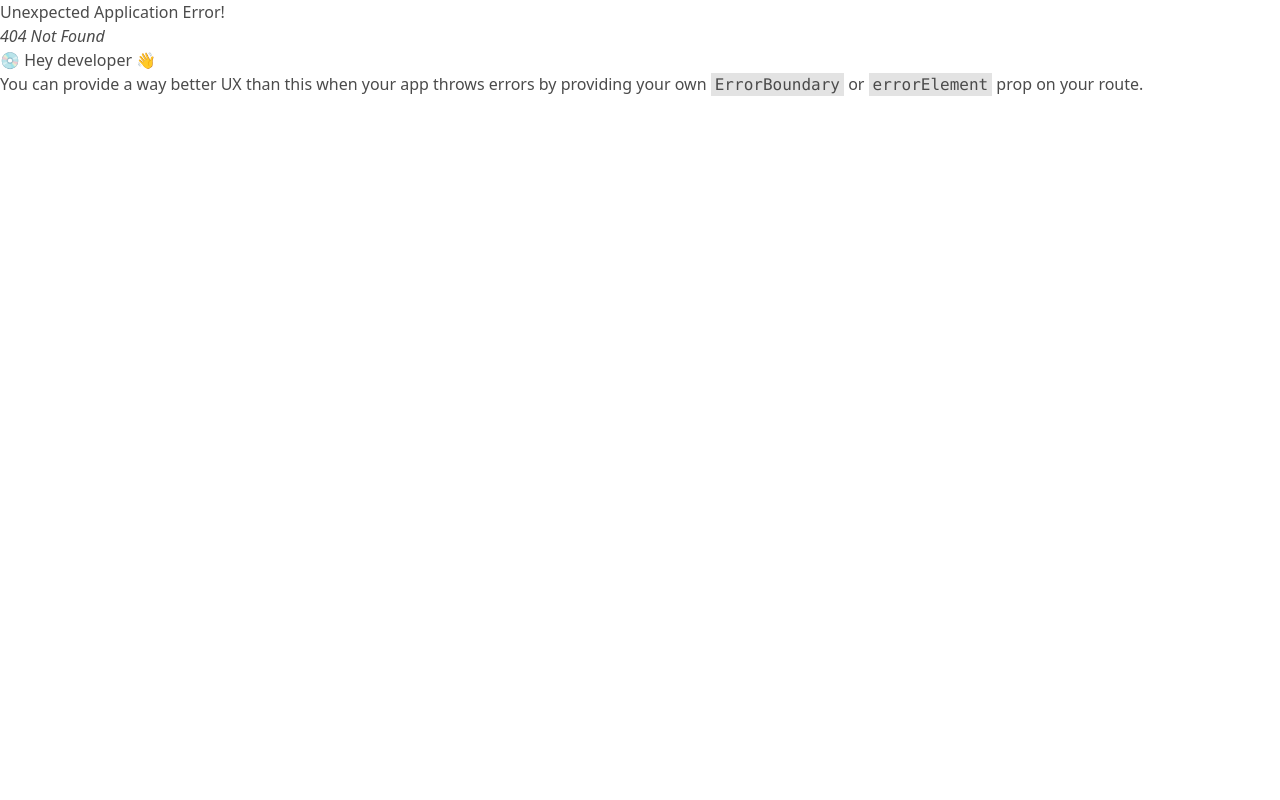
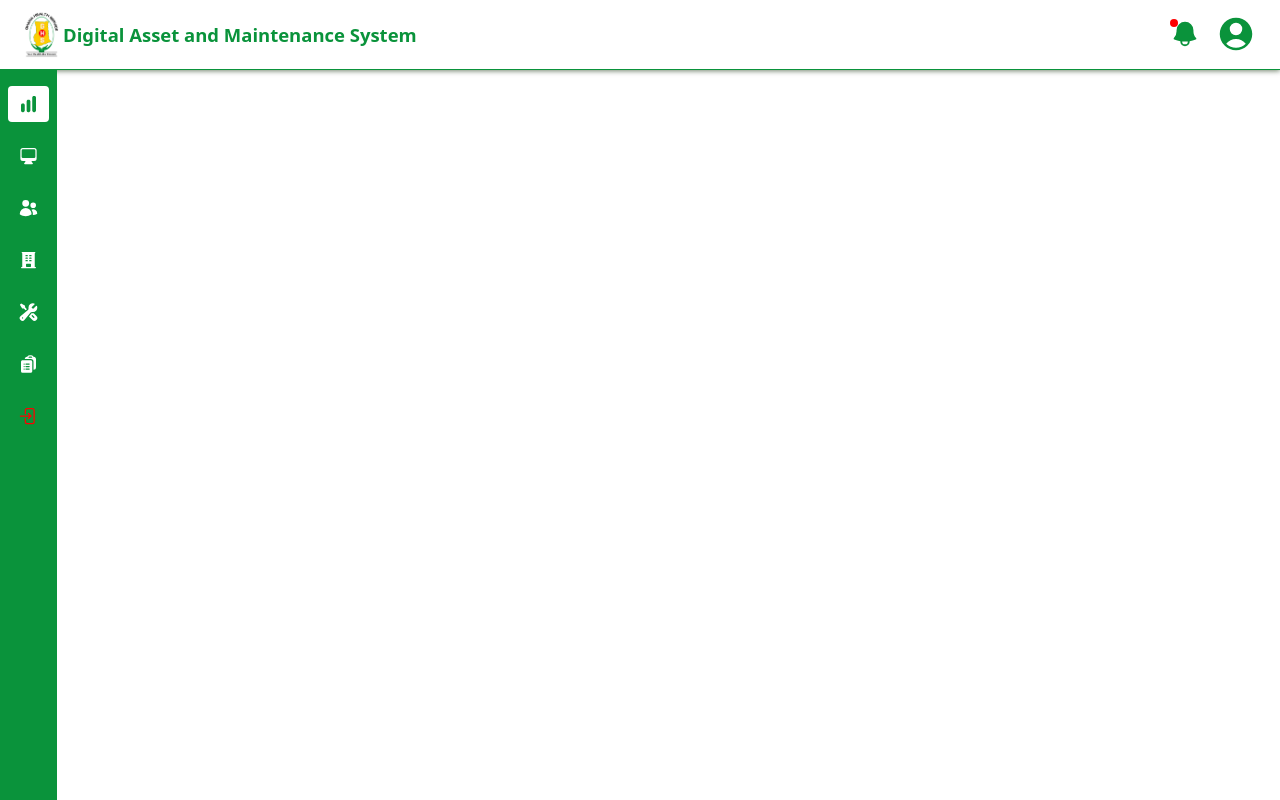
Before and after one commit to Hsarkwah/Frontend-Digital-asset-and-Maintenance-Systems-DAMS, a React (Create React App) app in the folder digital_asset_maintenance_system/: page / in a window 1280 px wide. Before the commit this address had no page. Built offline with nearby package versions, Linux system fonts and the light colour scheme.

Commit message:
feat: add main layout for UI.
Added the main layout for the UI
This main layout contains a header and a side navbar component.
Also the main layout contains an outlet where other pages of the
main layout will be rendered.

```diff
--- a/digital_asset_maintenance_system/src/assets/css/Header.css
+++ b/digital_asset_maintenance_system/src/assets/css/Header.css
@@ -1,9 +1,111 @@
-/* header {
+header {
     width: 100%;
+    height: 70px;
     border-bottom: 1px solid var(--Green);
     box-shadow: 0 1px 5px var(--GreenOverlay);
+    position: fixed;
+    top: 0;
+    left: 0;
+    z-index: 50;
+}
+
+header .container {
+    display: flex;
+    justify-content: space-between;
+    padding-block: 0.3rem;
+}
+
+header .title {
+    display: flex;
+    align-items: center;
+
+}
+
+header .title figure {
+    width: 35px;
+    margin-inline-end: 0.25rem;
+}
+
+header h1 {
+    color: var(--Green);
+    font-weight: 700;
+    font-size: 1.155rem;
 }
 
 .notification-user {
     display: flex;
-} */
+    align-items: center;
+    gap: 1rem;
+}
+
+.notification-icon,
+.user-icon {
+    color: var(--Green);
+    cursor: pointer;
+}
+
+.notification-icon-container {
+    position: relative;
+}
+
+.notification-icon-container::before {
+    display: block;
+    content: '';
+    position: absolute;
+    top: 0px;
+    left: 0px;
+    width: 0.5rem;
+    height: 0.5rem;
+    border-radius: 50%;
+    background-color: var(--Red);
+}
+
+.notification-icon-container:hover .notifications {
+    display: block;
+}
+
+.notifications {
+    color: var(--GrayBlack);
+    display: none;
+    width: 400px;
+    max-height: 500px;
+    overflow-y: scroll;
+    position: absolute;
+    right: 0;
+    top: 100%;
+    background-color: var(--FadedWhite);
+    z-index: 100;
+    padding-block: 1rem;
+    padding-inline: 1.5rem;
+    border-radius: 0.5rem;
+    box-shadow: 0 1px 5px var(--GreenOverlay);
+}
+
+.notifications h3 {
+    font-weight: 700;
+    font-size: 1.0555rem;
+    border-block-end: 1px solid var(--Disable);
+    padding-block-end: 0.25rem;
+    margin-block-end: 1rem;
+}
+
+.notification {
+    display: flex;
+    column-gap: 1rem;
+}
+
+.notification-body {
+    border: 1px solid var(--Disable);
+    padding: 0.5rem;
+    border-radius: 0.25rem;
+}
+
+.notification-title h5 {
+    font-weight: 500;
+    font-size: 1rem;
+}
+
+.env-open,
+.env-close {
+    cursor: pointer;
+}
--- /dev/null
+++ b/digital_asset_maintenance_system/src/assets/css/SideNavbar.css
@@ -0,0 +1,71 @@
+nav {
+    position: fixed;
+    top: 70px;
+    height: 100vh;
+    background-color: var(--Green);
+    padding: 1rem 0.5rem;
+    z-index: 50;
+}
+
+.nav-list-item {
+    margin-bottom: 1rem;
+    padding: 0.5rem;
+    border-radius: 0.25rem;
+    cursor: pointer;
+    display: flex;
+    column-gap: 1rem;
+    align-items: center;
+    justify-content: flex-start;
+    transition: all 0.2s ease-in-out;
+}
+
+.nav-list-item a {
+    display: inline;
+    width: 25px
+}
+
+.active {
+    background-color: var(--White);
+}
+
+.active .nav-icon,
+.active .nav-list-item-description {
+    color: var(--Green);
+}
+
+.nav-list-item-description {
+    color: var(--White);
+    display: none;
+    text-align: start;
+}
+
+nav:hover .nav-list-item-description {
+    display: block;
+}
+
+.nav-list-item:hover .nav-list-item-description {
+    color: var(--Green);
+}
+
+.nav-list-item:hover {
+    background-color: var(--White);
+}
+
+.nav-list-item:hover .nav-icon {
+    color: var(--Green);
+}
+
+.nav-icon {
+    color: var(--White);
+    width: 25px;
+    height: 20px;
+}
+
+.nav-list-item.logout .nav-icon,
+.nav-list-item.logout .nav-list-item-description {
+    color: var(--Red);
+}
+
+.nav-list-item.logout {
+    justify-self: end;
+}
--- a/digital_asset_maintenance_system/src/components/Header.tsx
+++ b/digital_asset_maintenance_system/src/components/Header.tsx
@@ -1,32 +1,24 @@
-// import { BellIcon, UserCircleIcon } from '@heroicons/react/24/solid';
-// import '../assets/css/Header.css';
+import NotificationIcon from './NotificationIcon'
+import UserAvatar from './UserAvatar'
+import '../assets/css/Header.css'
 
+const Header = ({ logo, title }: { logo: string; title: string }) => {
+  return (
+    <header className='flex items-center'>
+      <div className='container'>
+        <div className='title'>
+          <figure className='header-logo'>
+            <img src={logo} alt='Ghana Health Service logo' />
+          </figure>
+          <h1>{title}</h1>
+        </div>
+        <div className='notification-user'>
+          <NotificationIcon />
+          <UserAvatar />
+        </div>
+      </div>
+    </header>
+  )
+}
 
-// const Header = ({ logo, title }: {logo: string, title: string}) => {
-//   return (
-//     <>
-//           <header>
-//               <div className="container">
-//                   <div className="title">
-//                   <figure className="header-logo">
-//                       <img src={ logo } alt="Ghana Health Service logo" />
-//                     </figure>
-//                   <h1>{ title }</h1>
-//               </div>
-//               <div className="notification-user">
-//                   <div className="notification">
-//                       <BellIcon />
-//                   </div>
-//                       <div className="user">
-//                           <UserCircleIcon />
-//                   </div>
-//               </div>
-//               </div>
-//         </header>
-//     </>
-//   )
-// }
-
-// export default Header
-
-export default {}
+export default Header
--- /dev/null
+++ b/digital_asset_maintenance_system/src/components/NotificationIcon.tsx
@@ -0,0 +1,13 @@
+import { BellIcon } from '@heroicons/react/24/solid'
+import Notifications from './Notifications'
+
+const NotificationIcon = () => {
+  return (
+    <div className='notification-icon-container'>
+      <BellIcon className='w-[30px] h-[30px] notification-icon' />
+      <Notifications />
+    </div>
+  )
+}
+
+export default NotificationIcon
--- /dev/null
+++ b/digital_asset_maintenance_system/src/components/Notifications.tsx
@@ -0,0 +1,66 @@
+import {
+  UserCircleIcon,
+  EnvelopeOpenIcon,
+  EnvelopeIcon
+} from '@heroicons/react/24/solid'
+import { Colors } from '../assets/colors'
+
+const Notifications = () => {
+  return (
+    <section className='notifications'>
+      <h3>Notifications</h3>
+      <div>
+        {/* Display this when there no notifications */}
+        <div className='notification no-notification'>
+          <p>There are no new notifications</p>
+        </div>
+
+        {/* Display this when there are notifications */}
+        <div className='notification'>
+          <div>
+            <UserCircleIcon
+              className='w-[50px] h-[50px] notification-icon'
+              style={{ color: Colors.Disable }}
+            />
+          </div>
+          <div className='notification-content'>
+            <div className='notification-title mb-2'>
+              <p>From: Calvin Mensah (Regional IT Manager)</p>
+              <div className='flex justify-between items-center'>
+                <h5>Maintenance</h5>
+                {/* Display this when notification is yet to be read */}
+                <EnvelopeOpenIcon
+                  className='w-[30px] h-[30px] env-open'
+                  style={{ color: Colors.FadedGreen }}
+                />
+                {/* Display this when notification has already been read */}
+                <EnvelopeIcon
+                  className='w-[30px] h-[30px] env-close'
+                  style={{ color: Colors.FadedGreen }}
+                />
+              </div>
+            </div>
+            <div className='notification-body flex flex-col'>
+              <p className='mb-1'>
+                Your device is due for maintenance on Tue, 17 June 2020.
+              </p>
+              {/* Display this button when the notification requires an action */}
+              <button className='btn btn-submit w-[100px] mb-0 self-end'>
+                Confirm
+              </button>
+            </div>
+
+            <div className='notification-time-date'>
+              <p className='flex justify-between items-center text-sm'>
+                <span>11:07am</span>
+                <span>24/07/2020</span>
+              </p>
+            </div>
+          </div>
+        </div>
+      </div>
+    </section>
+  )
+}
+
+export default Notifications
--- a/digital_asset_maintenance_system/src/components/SideNavbar.tsx
+++ b/digital_asset_maintenance_system/src/components/SideNavbar.tsx
@@ -1,10 +1,68 @@
-// const SideNavbar = () => {
-//   return (
-//     <>
-//       <nav></nav>
-//     </>
-//   )
-// }
+import '../assets/css/SideNavbar.css'
+import { Link } from 'react-router-dom'
+import {
+  ArrowRightEndOnRectangleIcon,
+  ChartBarIcon,
+  ComputerDesktopIcon,
+  UsersIcon,
+  WrenchScrewdriverIcon,
+  BuildingOfficeIcon,
+  ClipboardDocumentListIcon
+} from '@heroicons/react/24/solid'
 
-// export default SideNavbar
-export default {}
+const SideNavbar = () => {
+  return (
+    <nav>
+      <ul>
+        <li className='nav-list-item active'>
+          <Link to=''>
+            <ChartBarIcon className='nav-icon' />
+          </Link>
+          <span className='nav-list-item-description'>Dashboard</span>
+        </li>
+        <li className='nav-list-item'>
+          <Link to=''>
+            <ComputerDesktopIcon className='nav-icon' />
+          </Link>
+          <span className='nav-list-item-description'>Assets</span>
+        </li>
+        <li className='nav-list-item'>
+          <Link to=''>
+            <UsersIcon className='nav-icon' />
+          </Link>
+          <span className='nav-list-item-description'>Users</span>
+        </li>
+        <li className='nav-list-item'>
+          <Link to=''>
+            <BuildingOfficeIcon className='nav-icon' />
+          </Link>
+          <span className='nav-list-item-description'>Programs</span>
+        </li>
+
+        <li className='nav-list-item'>
+          <Link to=''>
+            <WrenchScrewdriverIcon className='nav-icon' />
+          </Link>
+          <span className='nav-list-item-description'>Maintenance</span>
+        </li>
+        <li className='nav-list-item'>
+          <Link to=''>
+            <ClipboardDocumentListIcon className='nav-icon' />
+          </Link>
+          <span className='nav-list-item-description'>
+            Roles and Permissions
+          </span>
+        </li>
+
+        <li className='nav-list-item logout'>
+          <Link to=''>
+            <ArrowRightEndOnRectangleIcon className='nav-icon' />
+          </Link>
+          <span className='nav-list-item-description'>Logout</span>
+        </li>
+      </ul>
+    </nav>
+  )
+}
+
+export default SideNavbar
--- /dev/null
+++ b/digital_asset_maintenance_system/src/components/UserAvatar.tsx
@@ -0,0 +1,13 @@
+import { UserCircleIcon } from '@heroicons/react/24/solid'
+
+const UserAvatar = () => {
+  return (
+    <>
+      <div className='user-avatar-container'>
+        <UserCircleIcon className='w-[40px] h-[40px] user-icon' />
+      </div>
+    </>
+  )
+}
+
+export default UserAvatar
--- a/digital_asset_maintenance_system/src/layouts/MainLayout.tsx
+++ b/digital_asset_maintenance_system/src/layouts/MainLayout.tsx
@@ -1,20 +1,17 @@
-// import Header from "../components/Header";
-// import SideNavbar from "../components/SideNavbar";
-// import Layouts from '../components/Layouts';
-// import logo from '../assets/images/ghs-logo.jpeg'
+import Header from '../components/Header'
+import SideNavbar from '../components/SideNavbar'
+import Layouts from '../components/Layouts'
+import logo from '../assets/images/ghs-logo.jpeg'
+import { Outlet } from 'react-router-dom'
 
+const MainLayout = () => {
+  return (
+    <section className='relative w-[100vw] h-[100vh]'>
+      <Header logo={logo} title={Layouts.title} />
+      <SideNavbar />
+      <Outlet />
+    </section>
+  )
+}
 
-
-
-// const MainLayout = () => {
-//   return (
-//     <>
-//       <section className='relative w-[100vw] h-[100vh]'>
-//         <Header logo={ logo } title={Layouts.title} />
-//       </section>
-//     </>
-//   )
-// }
-
-// export default MainLayout
-export default {}
+export default MainLayout
```
Also changed, not shown: digital_asset_maintenance_system/src/routers/index.tsx (+8 -6 lines), 1 other file (tests, documents, lock files or other folders).
